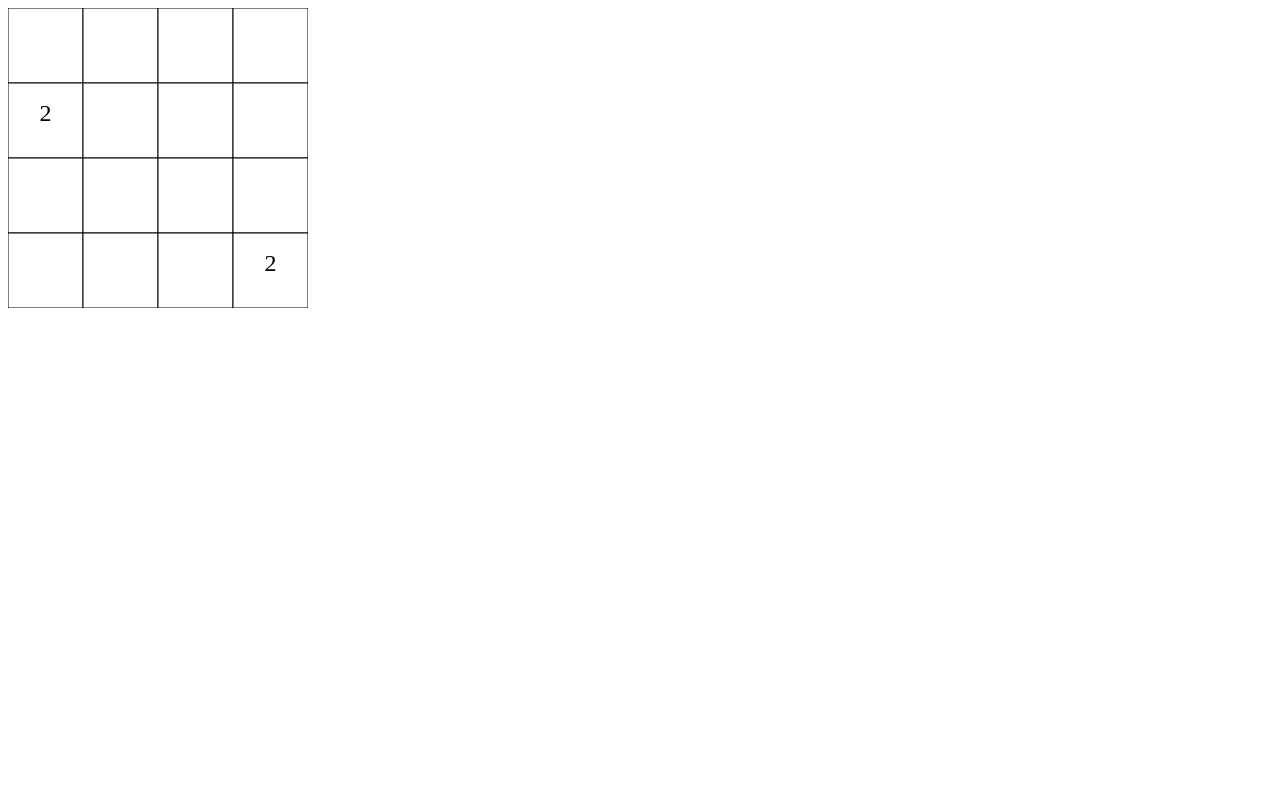
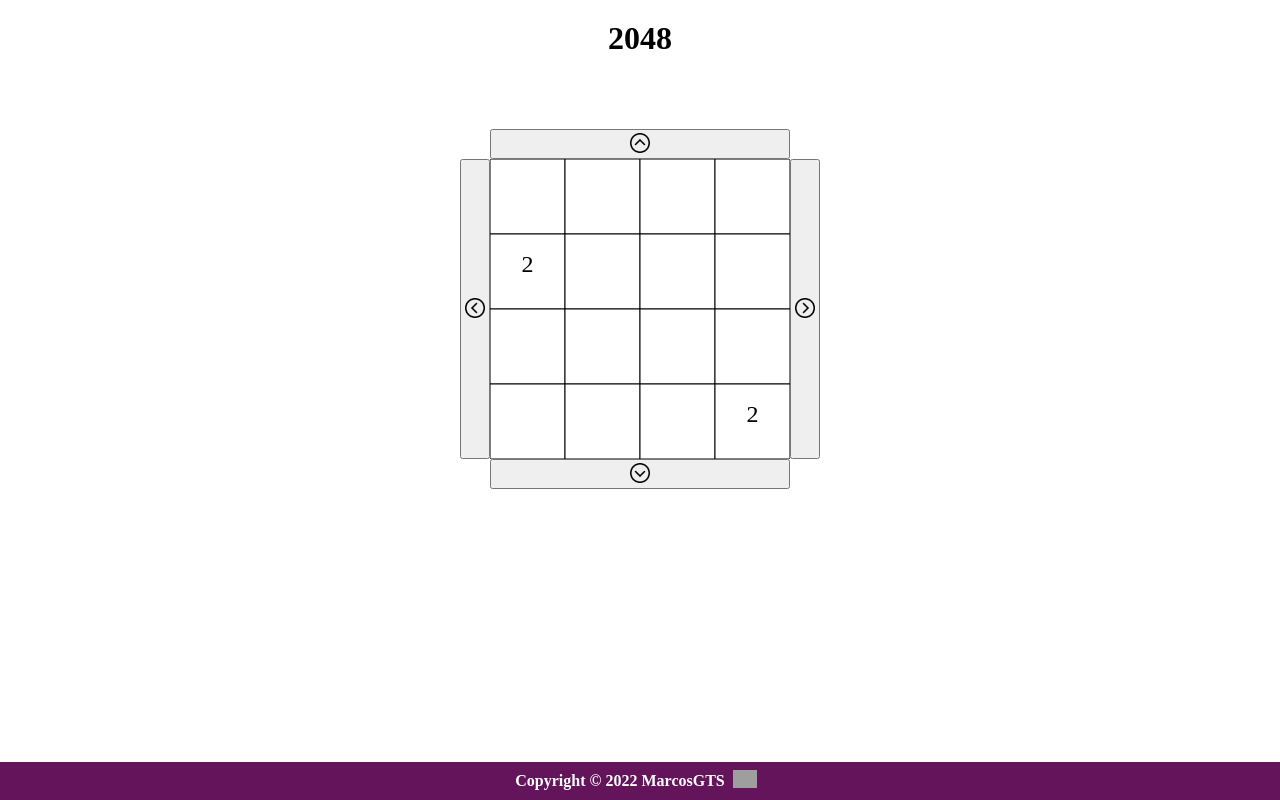
Before and after one commit to MarcosGTS/2048, a plain HTML site: page index.html in a window 1280 px wide. Drawn offline with Linux system fonts and the light colour scheme; grey boxes are pictures that could not be loaded.

Commit message:
add basic interface

```diff
--- a/index.html
+++ b/index.html
@@ -6,8 +6,26 @@
     <meta name="viewport" content="width=device-width, initial-scale=1.0">
     <title>2048</title>
     <script src="script.js" defer></script>
+    <link rel="stylesheet" href="style.css">
 </head>
 <body>
-    <canvas id="Canvas"></canvas>
+
+    <main>
+        <h1>2048</h1>
+        <div class="wrapper">
+            <canvas id="Canvas"></canvas>
+            <button id="up"><img class="icon" src="/imgs/chevron.png" ></button>
+            <button id="right"><img class="icon" src="/imgs/chevron.png" ></button>
+            <button id="left"><img class="icon" src="/imgs/chevron.png" ></button>
+            <button id="down"><img class="icon" src="/imgs/chevron.png" ></button>
+        </div>
+    </main>
+
+    <footer>
+        Copyright © 2022 MarcosGTS
+        <a href="https://github.com/MarcosGTS/2048" target="_blank" class="github"><img src="https://cdn-icons-png.flaticon.com/512/1051/1051326.png"></a>
+    </footer>
+
+
 </body>
 </html>
--- /dev/null
+++ b/style.css
@@ -0,0 +1,105 @@
+* {
+    padding: 0;
+    margin: 0;
+}
+
+body {
+    height: 100vh;
+    display: flex;
+
+    flex-direction: column;
+    align-items: center;
+}
+
+main {
+    height: 100%;
+    display: flex;
+    flex-direction: column;
+    align-items: center;
+    margin-bottom: auto;
+}
+h1 {
+    margin:  20px 0 20% 0;
+}
+
+.wrapper {
+
+    display: grid;
+    grid-template-columns: 30px 300px 30px;
+    grid-template-rows: 30px 300px 30px;
+}
+
+canvas {
+    grid-column-start: 2;
+    grid-column-end: 2;
+    grid-row-start: 2;
+    grid-row-end: 2;
+}
+
+#up {
+    grid-column-start: 2;
+    grid-column-end: 2;
+    grid-row-start: 1;
+    grid-row-end: 1;
+}
+
+#up img {
+    transform: rotate(180deg);
+}
+
+#right {
+    grid-column-start: 3;
+    grid-column-end: 3;
+    grid-row-start: 2;
+    grid-row-end: 2;
+}
+
+#right img {
+    transform: rotate(-90deg);
+}
+
+#down {
+    grid-column-start: 2;
+    grid-column-end: 2;
+    grid-row-start: 3;
+    grid-row-end: 3;
+}
+
+#down img {
+    transform: rotate(0deg);
+}
+
+#left {
+    grid-column-start: 1;
+    grid-column-end: 1;
+    grid-row-start: 2;
+    grid-row-end: 2;
+}
+
+#left img {
+    transform: rotate(90deg);
+}
+
+footer {
+    width: 100vw;
+    color: white;
+    background-color: #63145b;
+    margin-bottom: 0;
+    display: flex;
+    justify-content: center;
+    align-items: center;
+
+    font-size: 16px;
+    font-weight: bold;
+}
+
+.icon {
+    height: auto;
+    width: 20px;
+}
+
+.github img {
+    margin: 8px;
+    width: 24px;
+    height: auto;
+}
```
Also changed, not shown: imgs/chevron.png (added).
